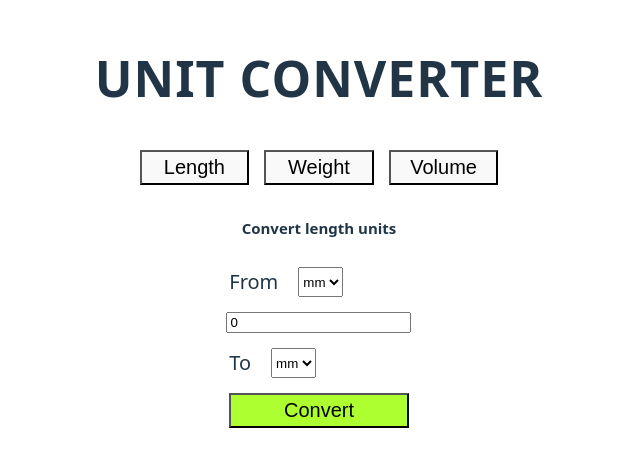
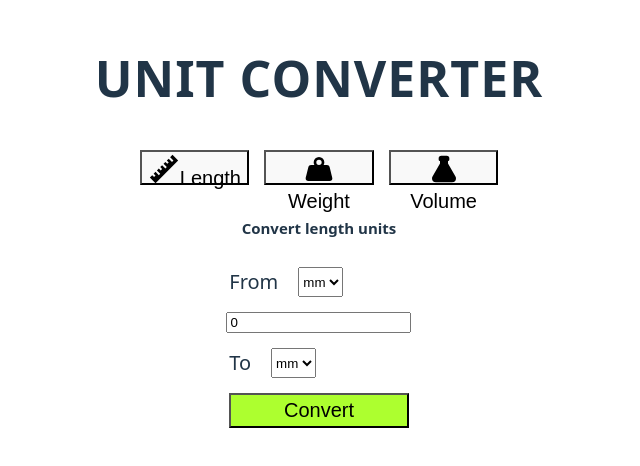
Before and after one commit to tamaskovacs0408/unit-converter, a React (Vite) app: page / in a window 1280 px wide. Shown: the part 180-646 px from the top of the page, without its empty margins (321-961 px from the left). Built offline with nearby package versions, Linux system fonts and the light colour scheme.

Commit message:
Update Button component

```diff
--- a/src/UI/Button.tsx
+++ b/src/UI/Button.tsx
@@ -1,6 +1,10 @@
 import { useContext } from 'react';
 import { ButtonProps } from '../types';
 import { SelectedUnitContext } from '../store/selectedUnitContext';
+
+import LengthIcon from './LengthIcon';
+import WeightIcon from './WeightIcon';
+import VolumeIcon from './VolumeIcon';
 
 import classes from './Button.module.scss';
 
@@ -11,7 +15,10 @@ export default function Button(props: ButtonProps) {
 
   return (
     <button className={classes.button} id={id} onClick={() => handleUnitSelect(id)}>
-      {title}
+      {title === 'Length' && <LengthIcon />}
+      {title === 'Weight' && <WeightIcon />}
+      {title === 'Volume' && <VolumeIcon />}
+      <span>{title}</span>
     </button>
   );
 }
```
